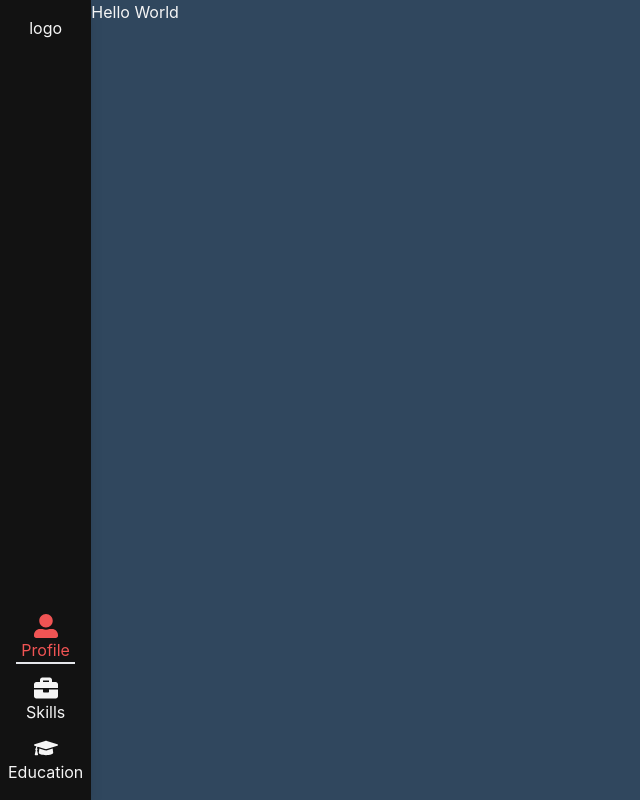
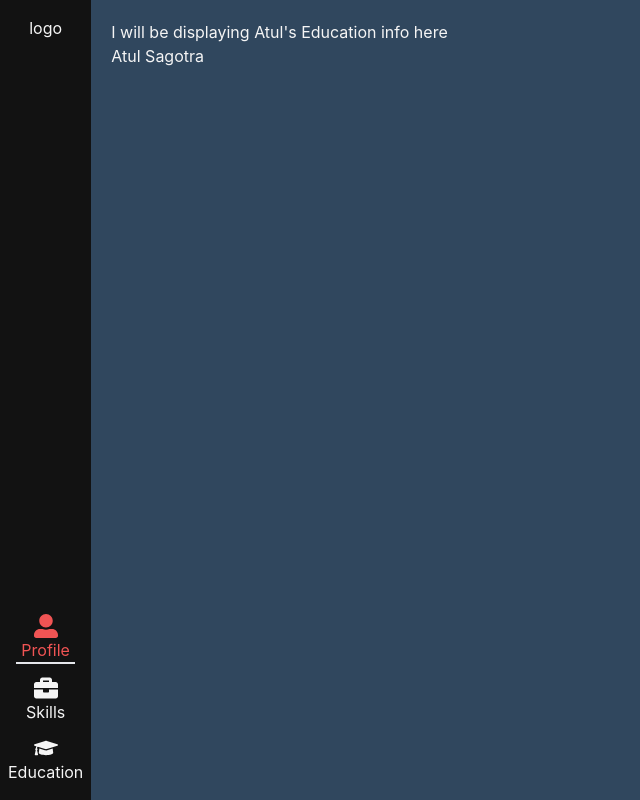
Before and after one commit to atulSagotra/atulsagotra.github.io, a React (Create React App) app: page /education in a window 1280 px wide. Shown: the whole page, without its empty margins (0-640 px from the left). Built offline with nearby package versions, Linux system fonts and the light colour scheme.

Commit message:
refactor:refactored pages

```diff
--- a/package.json
+++ b/package.json
@@ -2,7 +2,7 @@
   "name": "atul-sagotra-portfolio",
   "version": "0.1.0",
   "private": true,
-  "homepage": "https://atulSagotra.github.io/atulSagotra",
+  "homepage": ".",
   "dependencies": {
     "@material-ui/core": "^4.12.3",
     "@testing-library/jest-dom": "^5.16.1",
--- a/src/Components/Header/Header.jsx
+++ b/src/Components/Header/Header.jsx
@@ -1,6 +1,7 @@
 import React, { useContext } from "react";
 import Icon from "./Icon";
 import { AppContext, Pages } from "../Main";
+import { useNavigate } from "react-router-dom";
 import {
   FaUserAlt,
   FaWindowClose,
@@ -10,6 +11,7 @@ import {
 } from "react-icons/fa";
 
 export default function Header() {
+  const navigate = useNavigate();
   const {
     appUI: { isDesktop, isMobile },
     currentPage,
@@ -26,7 +28,16 @@ export default function Header() {
       }
     >
       <div className="">
-        <div className={isMobile ? "pt-4 pl-4" : "pt-4"}>logo</div>
+        <div
+          className={
+            isMobile ? "pt-4 pl-4 cursor-pointer" : "pt-4 cursor-pointer"
+          }
+          onClick={() => {
+            navigate("/");
+          }}
+        >
+          logo
+        </div>
         {isMobile &&
           (showNav ? (
             <button
@@ -57,7 +68,7 @@ export default function Header() {
             info="Profile"
             selected={currentPage === Pages.Profile}
             action={Pages.Profile}
-            route={"/profile"}
+            route={"/"}
           />
           <Icon
             iconLogo={<FaBriefcase />}
--- a/src/Components/Header/Icon.jsx
+++ b/src/Components/Header/Icon.jsx
@@ -19,7 +19,7 @@ export default function Icon(props) {
   };
   return (
     <div
-      className={`p-1 m-1 ${
+      className={`p-1 m-1 cursor-pointer ${
         props.selected
           ? isDesktop
             ? "selected_icon_desktop"
--- a/src/Components/Main.jsx
+++ b/src/Components/Main.jsx
@@ -2,6 +2,8 @@ import React, { useState, useEffect } from "react";
 import Header from "./Header/Header";
 import Profile from "./Pages/Profile";
 import { Routes, Route } from "react-router-dom";
+import Education from "./Pages/Education";
+import Skills from "./Pages/Skills";
 
 export const AppContext = React.createContext();
 
@@ -49,8 +51,8 @@ export default function Main() {
           <Header />
           <Routes>
             <Route exact path="/" element={<Profile />} />
-            <Route exact path="/profile" element={<Profile />} />
-            <Route exact path="/education" element={<h1>Hello World</h1>} />
+            <Route path="/skills" element={<Skills />} />
+            <Route path="/education" element={<Education />} />
           </Routes>
         </AppContext.Provider>
       </div>
--- /dev/null
+++ b/src/Components/Pages/Education.jsx
@@ -0,0 +1,19 @@
+import React from "react";
+
+export default function Education() {
+  return (
+    <div className="page">
+      <header className="App-header">
+        <p>I will be displaying Atul's Education info here</p>
+        <a
+          className="App-link"
+          href="https://www.linkedin.com/in/atulsagotra/"
+          target="_blank"
+          rel="noopener noreferrer"
+        >
+          Atul Sagotra
+        </a>
+      </header>
+    </div>
+  );
+}
--- /dev/null
+++ b/src/Components/Pages/Skills.jsx
@@ -0,0 +1,19 @@
+import React from "react";
+
+export default function Skills() {
+  return (
+    <div className="page">
+      <header className="App-header">
+        <p>I will be displaying Atul's Skills info here</p>
+        <a
+          className="App-link"
+          href="https://www.linkedin.com/in/atulsagotra/"
+          target="_blank"
+          rel="noopener noreferrer"
+        >
+          Atul Sagotra
+        </a>
+      </header>
+    </div>
+  );
+}
```
